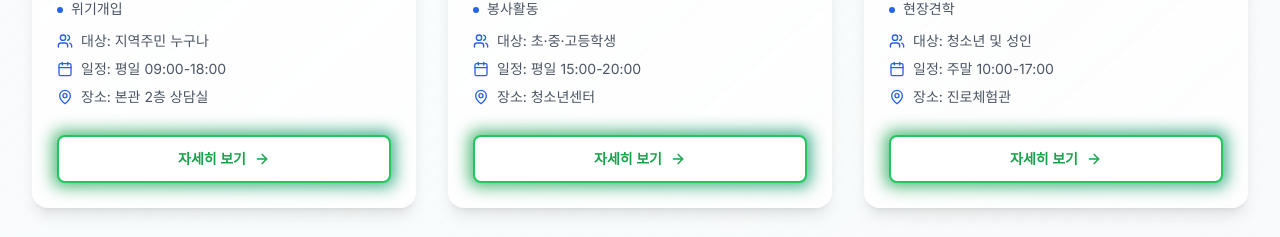
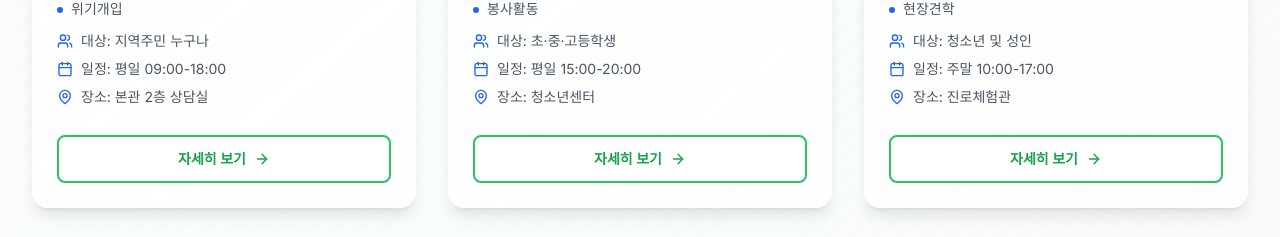
Before and after one commit to verimoist/js1388, a Next.js app: page / in a window 1280 px wide. Shown: the part 1991-2228 px from the top of the page. Built offline with nearby package versions, Linux system fonts and the light colour scheme; no server answers.

Commit message:
프로그램 카드 자세히 보기 버튼 블러 효과 제거 - 깔끔한 디자인으로 개선

```diff
--- a/components/ProgramCard.tsx
+++ b/components/ProgramCard.tsx
@@ -78,8 +78,7 @@ const ProgramCard = ({ program, className = '' }: ProgramCardProps) => {
           <div className="pt-4">
             <Link href={`/programs/${program.id}`} className="block">
               <div className="group relative w-full">
-                <div className="absolute -inset-1 bg-gradient-to-r from-green-600 to-emerald-600 rounded-lg blur opacity-75 group-hover:opacity-100 transition duration-1000 group-hover:duration-200"></div>
-                <div className="relative bg-white border-2 border-green-500 text-green-600 hover:bg-green-50 rounded-lg px-4 py-3 font-medium text-center transition-all duration-300 transform hover:-translate-y-1 hover:shadow-lg">
+                <div className="bg-white border-2 border-green-500 text-green-600 hover:bg-green-50 rounded-lg px-4 py-3 font-medium text-center transition-all duration-300 transform hover:-translate-y-1 hover:shadow-lg hover:border-green-600">
                   <div className="flex items-center justify-center space-x-2">
                     <span className="text-sm font-semibold">자세히 보기</span>
                     <ArrowRight className="h-4 w-4 group-hover:translate-x-1 transition-transform duration-300" />
```
